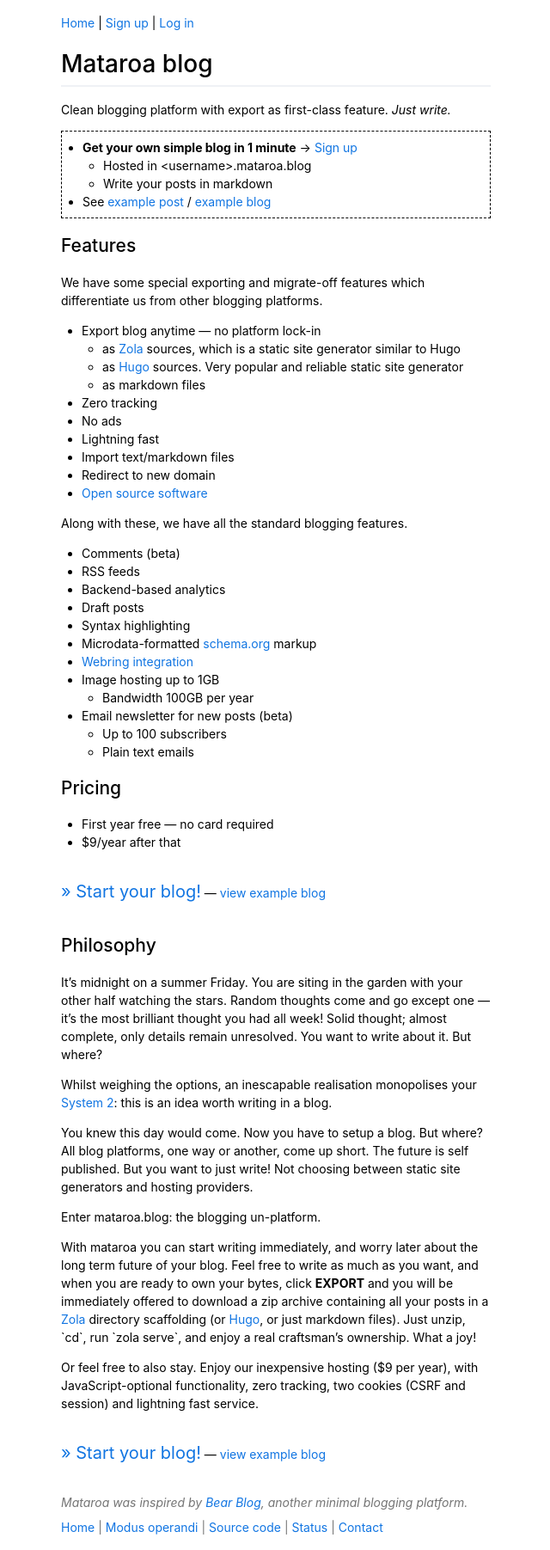
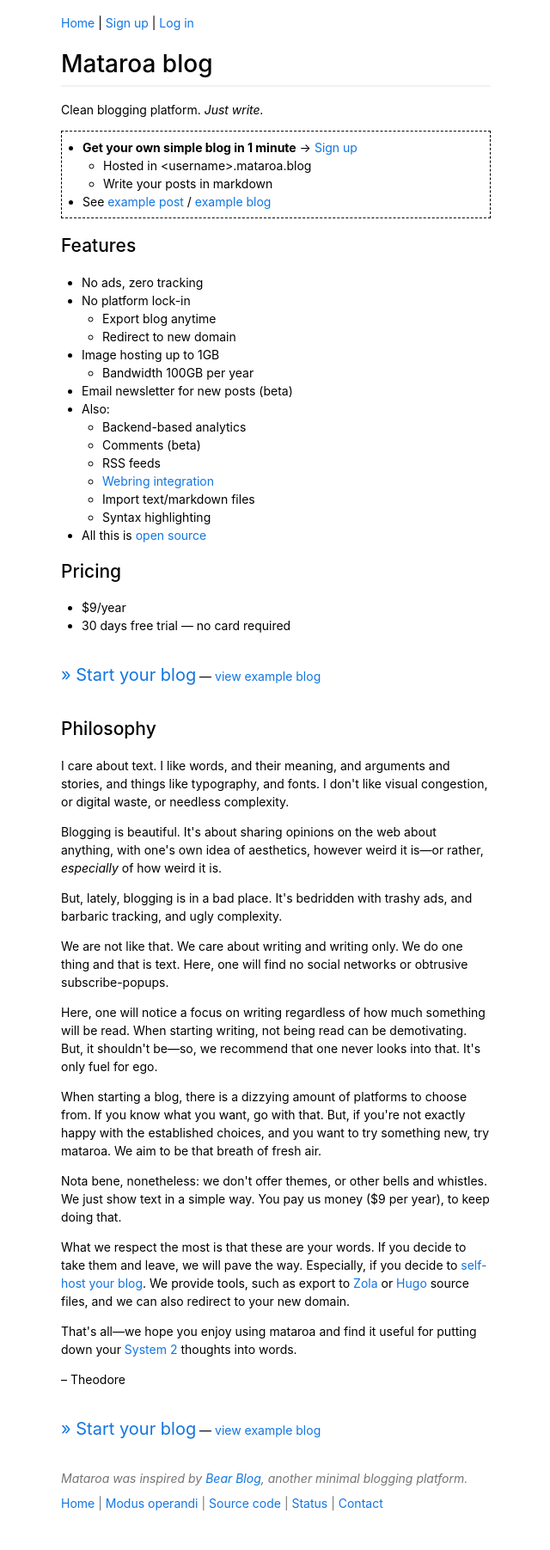
Before and after one commit to mataroa-blog/mataroa, a Django app: template main/templates/main/landing.html in a window 1280 px wide. Shown: the whole page at 86% size, without its empty margins (319-959 px from the left). After the commit the page ends 1757 px from the top, so only its background shows below. Run offline with Django 3.2, Linux system fonts and the light colour scheme; the template is opened without the code that fills it, so the values that code supplies are empty; some libraries are stand-ins or nearby versions.

Commit message:
rewrite landing copy

```diff
--- a/main/templates/main/landing.html
+++ b/main/templates/main/landing.html
@@ -6,7 +6,7 @@
 <main>
     <h1>Mataroa blog</h1>
     <p>
-        Clean blogging platform with export as first-class feature. <em>Just write.</em>
+        Clean blogging platform. <em>Just write.</em>
     </p>
     <ul class="lead">
         <li><b>Get your own simple blog in 1 minute</b> → <a href="{% url 'user_create' %}">Sign up</a></li>
@@ -21,100 +21,97 @@
     </ul>
 
     <h2>Features</h2>
-    <p>
-        We have some special exporting and migrate-off features which differentiate us from other
-        blogging platforms.
-    </p>
     <ul>
-        <li>Export blog anytime — no platform lock-in</li>
+        <li>No ads, zero tracking</li>
+        <li>No platform lock-in</li>
         <ul>
-            <li>
-                as <a href="https://www.getzola.org/">Zola</a> sources, which is a
-                static site generator similar to Hugo
-            </li>
-            <li>
-                as <a href="https://gohugo.io/">Hugo</a> sources. Very popular and
-                reliable static site generator
-            </li>
-            <li>as markdown files</li>
+            <li>Export blog anytime</li>
+            <li>Redirect to new domain</li>
         </ul>
-        <li>Zero tracking</li>
-        <li>No ads</li>
-        <li>Lightning fast</li>
-        <li>Import text/markdown files</li>
-        <li>Redirect to new domain</li>
-        <li><a href="https://sr.ht/~sirodoht/mataroa/">Open source software</a></li>
-    </ul>
 
-    <p>Along with these, we have all the standard blogging features.</p>
-    <ul>
-        <li>Comments (beta)</li>
-        <li>RSS feeds</li>
-        <li>Backend-based analytics</li>
-        <li>Draft posts</li>
-        <li>Syntax highlighting</li>
-        <li>Microdata-formatted <a href="http://schema.org/BlogPosting">schema.org</a> markup</li>
-        <li><a href="https://sirodoht.com/blog/mataroa-webring-integration/">Webring integration</a></li>
         <li>Image hosting up to 1GB</li>
         <ul>
             <li>Bandwidth 100GB per year</li>
         </ul>
         <li>Email newsletter for new posts (beta)</li>
+        <li>Also:</li>
         <ul>
-            <li>Up to 100 subscribers</li>
-            <li>Plain text emails</li>
+            <li>Backend-based analytics</li>
+            <li>Comments (beta)</li>
+            <li>RSS feeds</li>
+            <li><a href="https://sirodoht.com/blog/mataroa-webring-integration/">Webring integration</a></li>
+            <li>Import text/markdown files</li>
+            <li>Syntax highlighting</li>
         </ul>
+        <li>All this is <a href="https://sr.ht/~sirodoht/mataroa/">open source</a></li>
     </ul>
 
     <h2>Pricing</h2>
     <ul>
-        <li>First year free — no card required</li>
-        <li>$9/year after that</li>
+        <li>$9/year</li>
+        <li>30 days free trial — no card required</li>
     </ul>
 
     <div class="cta">
-        <a class="cta-link" href="{% url 'user_create' %}">Start your blog!</a>
+        <a class="cta-link" href="{% url 'user_create' %}">Start your blog</a>
         — <a href="//sirodoht.mataroa.blog">view example blog</a>
     </div>
 
     <h2>Philosophy</h2>
     <p>
-        It’s midnight on a summer Friday. You are siting in the garden with your other
-        half watching the stars. Random thoughts come and go except one — it’s the most
-        brilliant thought you had all week! Solid thought; almost complete, only details
-        remain unresolved. You want to write about it. But where?
+        I care about text. I like words, and their meaning, and arguments and stories, and things
+        like typography, and fonts. I don't like visual congestion, or digital waste, or needless
+        complexity.
     </p>
     <p>
-        Whilst weighing the options, an inescapable realisation monopolises your
-        <a href="https://en.wikipedia.org/wiki/Dual_process_theory">System 2</a>:
-        this is an idea worth writing in a blog.
+        Blogging is beautiful. It's about sharing opinions on the web about anything, with one's
+        own idea of aesthetics, however weird it is—or rather, <em>especially</em> of how
+        weird it is.
     </p>
     <p>
-        You knew this day would come. Now you have to setup a blog. But where? All blog
-        platforms, one way or another, come up short. The future is self published. But
-        you want to just write! Not choosing between static site generators and hosting
-        providers.
+        But, lately, blogging is in a bad place. It's bedridden with trashy ads, and barbaric
+        tracking, and ugly complexity.
     </p>
     <p>
-        Enter mataroa.blog: the blogging un-platform.
+        We are not like that. We care about writing and writing only. We do one thing and that
+        is text. Here, one will find no social networks or obtrusive subscribe-popups.
+    </p>
+
+    <p>
+        Here, one will notice a focus on writing regardless of how much something will be read.
+        When starting writing, not being read can be demotivating. But, it shouldn't be—so, we
+        recommend that one never looks into that. It's only fuel for ego.
     </p>
     <p>
-        With mataroa you can start writing immediately, and worry later about the long
-        term future of your blog. Feel free to write as much as you want, and when you
-        are ready to own your bytes, click <b>EXPORT</b> and you will be immediately
-        offered to download a zip archive containing all your posts in a
-        <a href="https://www.getzola.org/">Zola</a> directory scaffolding (or
-        <a href="https://gohugo.io/">Hugo</a>, or just markdown files). Just unzip,
-        `cd`, run `zola serve`, and enjoy a real craftsman’s ownership. What a joy!
+        When starting a blog, there is a dizzying amount of platforms to choose from. If you know
+        what you want, go with that. But, if you're not exactly happy with the established choices,
+        and you want to try something new, try mataroa. We aim to be that breath of fresh air.
     </p>
     <p>
-        Or feel free to also stay. Enjoy our inexpensive hosting ($9 per year), with
-        JavaScript-optional functionality, zero tracking, two cookies (CSRF and
-        session) and lightning fast service.
+        Nota bene, nonetheless: we don't offer themes, or other bells and whistles. We just show
+        text in a simple way. You pay us money ($9 per year), to keep doing that.
+    </p>
+
+    <p>
+        What we respect the most is that these are your words. If you decide to take them and
+        leave, we will pave the way. Especially, if you decide to
+        <a href="https://sirodoht.com/blog/the-ideal-blog-platform/">self-host your blog</a>.
+        We provide tools, such as export to <a href="https://www.getzola.org/">Zola</a> or
+        <a href="https://gohugo.io/">Hugo</a> source files, and we can also redirect to your
+        new domain.
+    </p>
+
+    <p>
+        That's all—we hope you enjoy using mataroa and find it useful for putting down your
+        <a href="https://en.wikipedia.org/wiki/Dual_process_theory">System&nbsp;2</a> thoughts into
+        words.
+    </p>
+    <p>
+        – Theodore
     </p>
 
     <div class="cta">
-        <a class="cta-link" href="{% url 'user_create' %}">Start your blog!</a>
+        <a class="cta-link" href="{% url 'user_create' %}">Start your blog</a>
         — <a href="//sirodoht.mataroa.blog">view example blog</a>
     </div>
 
```
